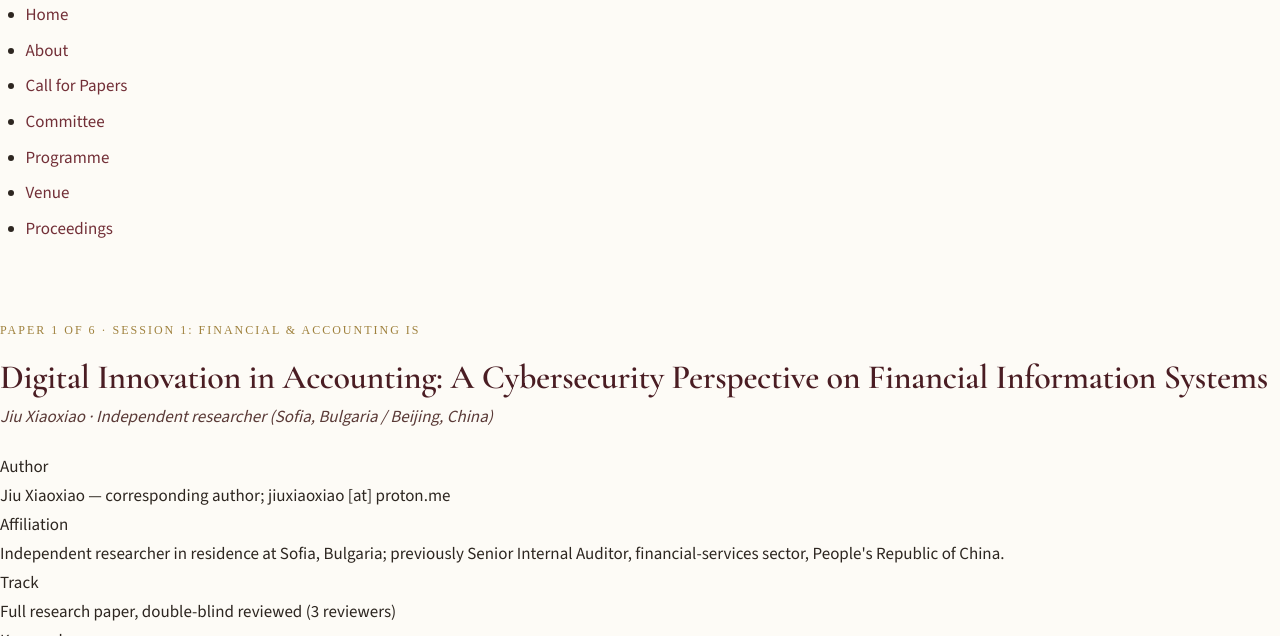
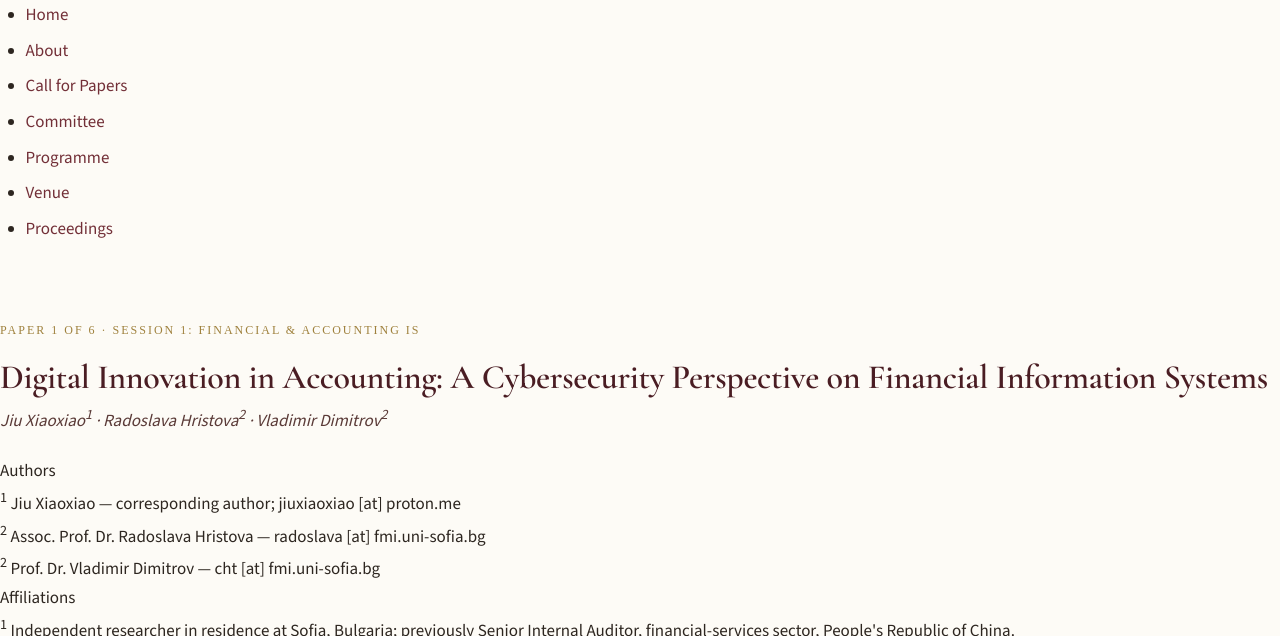
Before and after one commit to fanshiyu35/bulais-2024, a plain HTML site: page paper_01.html in a window 1280 px wide. Shown: the part 164-800 px from the top of the page. Drawn offline with nearby package versions, Linux system fonts and the light colour scheme.

Commit message:
Add co-authors

```diff
--- a/paper_01.html
+++ b/paper_01.html
@@ -35,13 +35,20 @@
 <main>
   <p style="font-family:'Old Standard TT',serif;text-transform:uppercase;letter-spacing:2px;font-size:12px;color:#9f813d;">Paper 1 of 6 · Session 1: Financial &amp; Accounting IS</p>
   <h1 style="font-family:'Cormorant Garamond',serif;color:#4a1d23;font-size:34px;line-height:1.2;margin:6px 0 4px;">Digital Innovation in Accounting: A Cybersecurity Perspective on Financial Information Systems</h1>
-  <p style="font-style:italic;color:#5a3a37;margin:0 0 22px;">Jiu Xiaoxiao · Independent researcher (Sofia, Bulgaria / Beijing, China)</p>
+  <p style="font-style:italic;color:#5a3a37;margin:0 0 22px;">Jiu Xiaoxiao<sup>1</sup> · Radoslava Hristova<sup>2</sup> · Vladimir Dimitrov<sup>2</sup></p>
 
   <dl class="paper-meta">
-    <dt>Author</dt>
-    <dd>Jiu Xiaoxiao &mdash; corresponding author; jiuxiaoxiao [at] proton.me</dd>
-    <dt>Affiliation</dt>
-    <dd>Independent researcher in residence at Sofia, Bulgaria; previously Senior Internal Auditor, financial-services sector, People's Republic of China.</dd>
+    <dt>Authors</dt>
+    <dd>
+      <sup>1</sup> Jiu Xiaoxiao &mdash; corresponding author; jiuxiaoxiao [at] proton.me<br>
+      <sup>2</sup> Assoc. Prof. Dr. Radoslava Hristova &mdash; radoslava [at] fmi.uni-sofia.bg<br>
+      <sup>2</sup> Prof. Dr. Vladimir Dimitrov &mdash; cht [at] fmi.uni-sofia.bg
+    </dd>
+    <dt>Affiliations</dt>
+    <dd>
+      <sup>1</sup> Independent researcher in residence at Sofia, Bulgaria; previously Senior Internal Auditor, financial-services sector, People's Republic of China.<br>
+      <sup>2</sup> Faculty of Mathematics and Informatics, Sofia University &ldquo;St. Kliment Ohridski&rdquo;, 5 James Bourchier Blvd., Sofia 1164, Bulgaria.
+    </dd>
     <dt>Track</dt>
     <dd>Full research paper, double-blind reviewed (3 reviewers)</dd>
     <dt>Keywords</dt>
```
Also changed, not shown: proceedings.html (+2 -2 lines).
